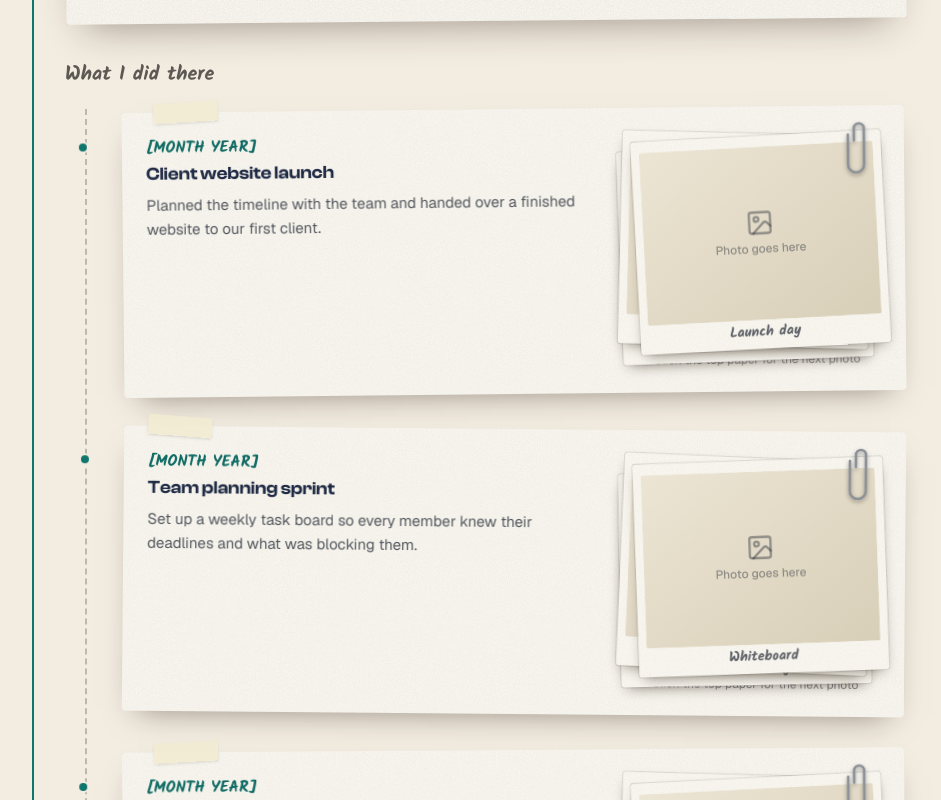
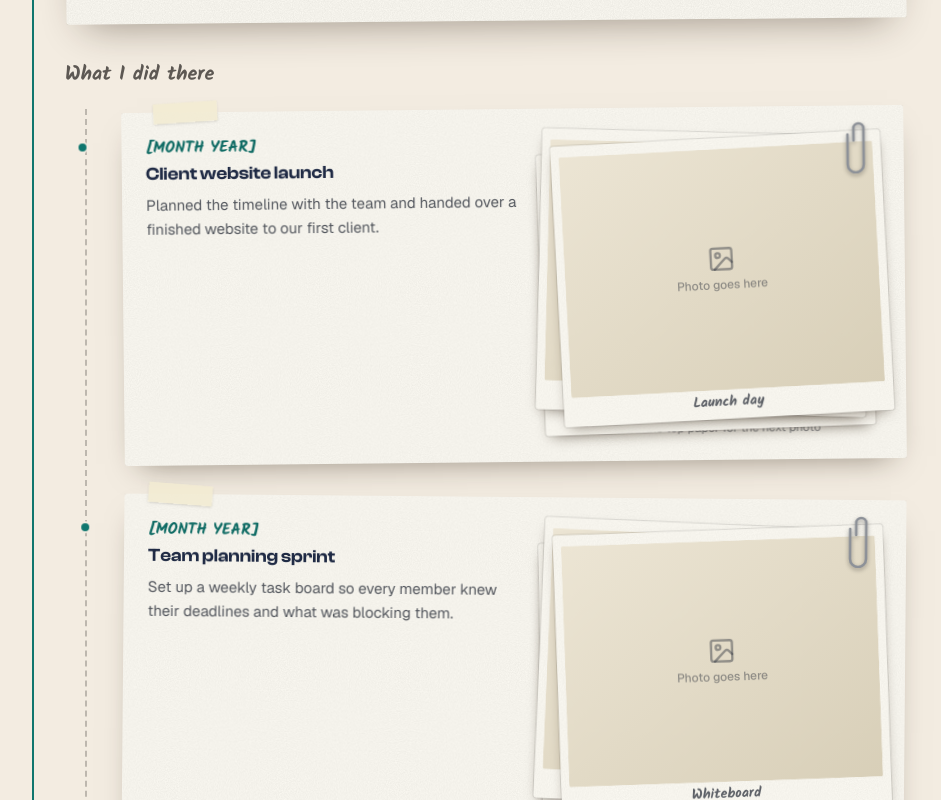
Before and after one commit to muhdammar-azizan/muhdammar-azizan-portfolio, a Next.js app: page / in a window 1280 px wide. Shown: the part 3020-3820 px from the top of the page, without its empty margins (287-1228 px from the left). Built offline with nearby package versions, Linux system fonts and the light colour scheme.

Commit message:
Make the activity photo papers larger

```diff
--- a/src/components/journey/ActivityTimeline.tsx
+++ b/src/components/journey/ActivityTimeline.tsx
@@ -39,7 +39,7 @@ export default function ActivityTimeline({ activities }: { activities: Activity[
               aria-hidden="true"
               className="absolute top-7 -left-[33px] h-3 w-3 rounded-full border-2 border-background bg-accent sm:-left-[45px]"
             />
-            <article className="relative grid gap-5 rounded-[3px] bg-[#fdfbf4] p-5 text-[#2a2f3a] shadow-[0_14px_30px_-16px_rgba(40,25,10,0.5)] sm:grid-cols-[minmax(0,1fr)_minmax(0,250px)] sm:gap-8 sm:p-6">
+            <article className="relative grid gap-5 rounded-[3px] bg-[#fdfbf4] p-5 text-[#2a2f3a] shadow-[0_14px_30px_-16px_rgba(40,25,10,0.5)] sm:grid-cols-[minmax(0,1fr)_minmax(0,330px)] sm:gap-8 sm:p-6">
               <span aria-hidden="true" className="paper-grain pointer-events-none absolute inset-0 opacity-30 mix-blend-multiply" />
               {/* Small piece of tape */}
               <span
@@ -74,7 +74,7 @@ function PaperStack({ photos }: { photos: Activity["photos"] }) {
   };
 
   return (
-    <div className="relative w-full max-w-[250px] sm:justify-self-end">
+    <div className="relative w-full max-w-[330px] sm:justify-self-end">
       <div className="relative aspect-[4/3.4] w-full">
         <AnimatePresence initial={false}>
           {sheets.slice(0, VISIBLE).map(({ id, photo }, depth) => {
@@ -108,7 +108,7 @@ function PaperStack({ photos }: { photos: Activity["photos"] }) {
                 <span aria-hidden="true" className="paper-grain pointer-events-none absolute inset-0 rounded-[3px] opacity-25 mix-blend-multiply" />
                 <span className="relative block h-[calc(100%-1.75rem)] overflow-hidden rounded-[2px] bg-[#e6dfcf]">
                   {photo.src ? (
-                    <Image src={photo.src} alt={photo.caption} fill sizes="250px" className="object-cover" />
+                    <Image src={photo.src} alt={photo.caption} fill sizes="330px" className="object-cover" />
                   ) : (
                     <span className="flex h-full w-full flex-col items-center justify-center gap-1 bg-gradient-to-br from-[#ece5d4] to-[#d8cfb8] text-[#2a2f3a]/45">
                       <ImageIcon aria-hidden="true" className="h-7 w-7" />
```
